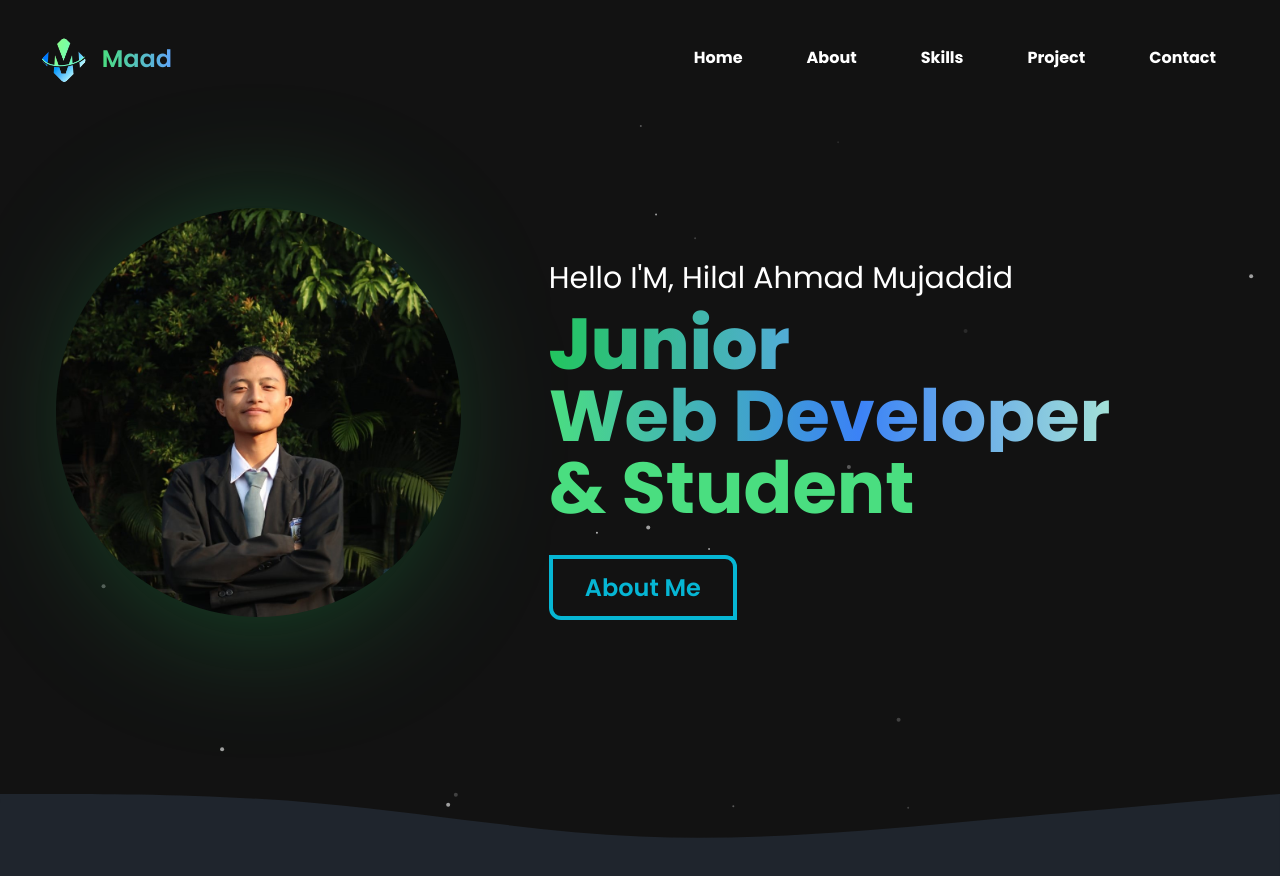
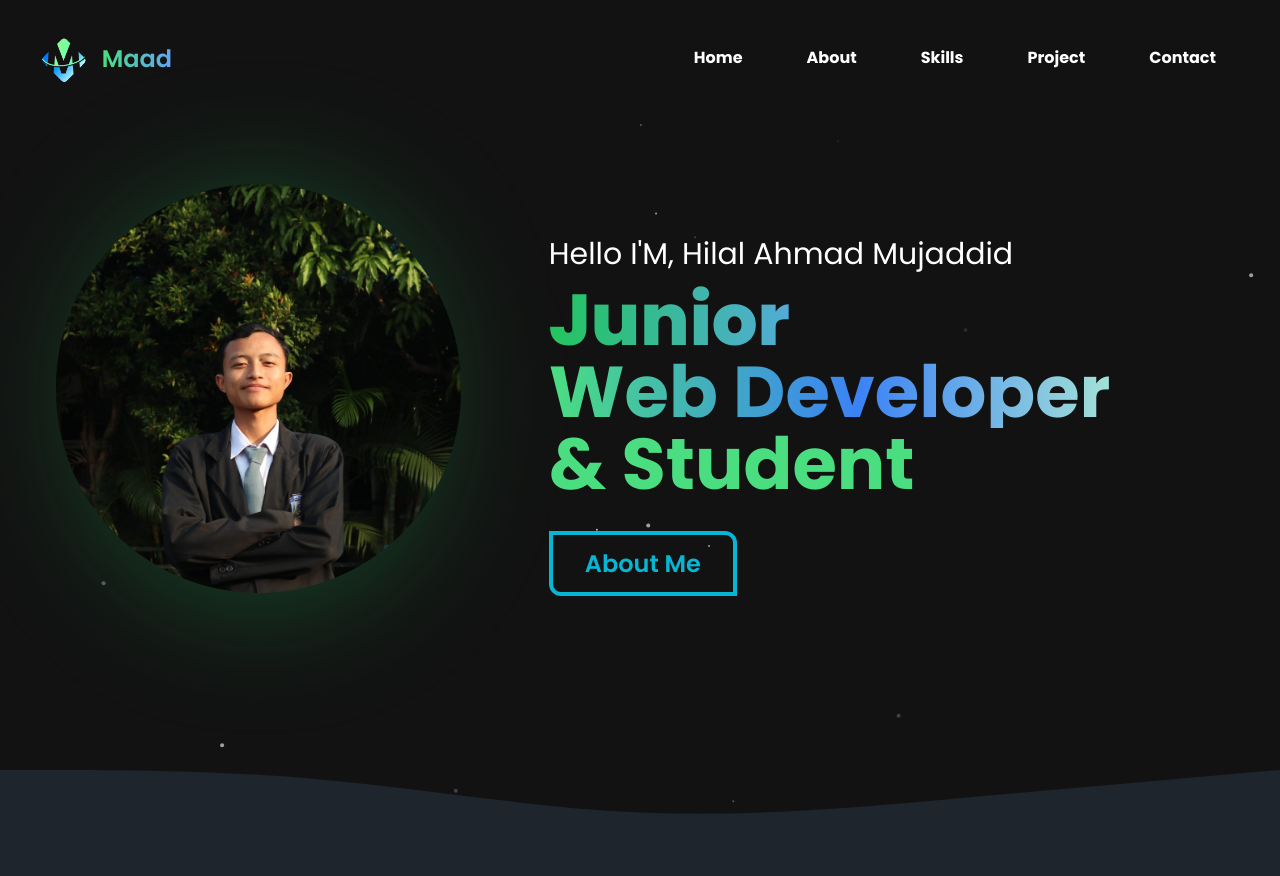
Before and after one commit to JxMaad/Hilal-Portofolio, a Next.js app: page / in a window 1280 px wide. Shown: the top 876 px of the page. Built offline with nearby package versions, Linux system fonts and the light colour scheme.

Commit message:
update 18-07-24 new

```diff
--- a/components/hero.tsx
+++ b/components/hero.tsx
@@ -9,7 +9,7 @@ import { Particles } from './particles';
 export const Hero : React.FC<HeroProps>= ({id}) => {
 
   return (
-    <section  className="pt-16 pb-20">
+    <section  className="pt-10 pb-20">
       <Particles className='absolute inset-0 -z-10'/>
       <div className="container">
         <div className="flex flex-wrap">
```
